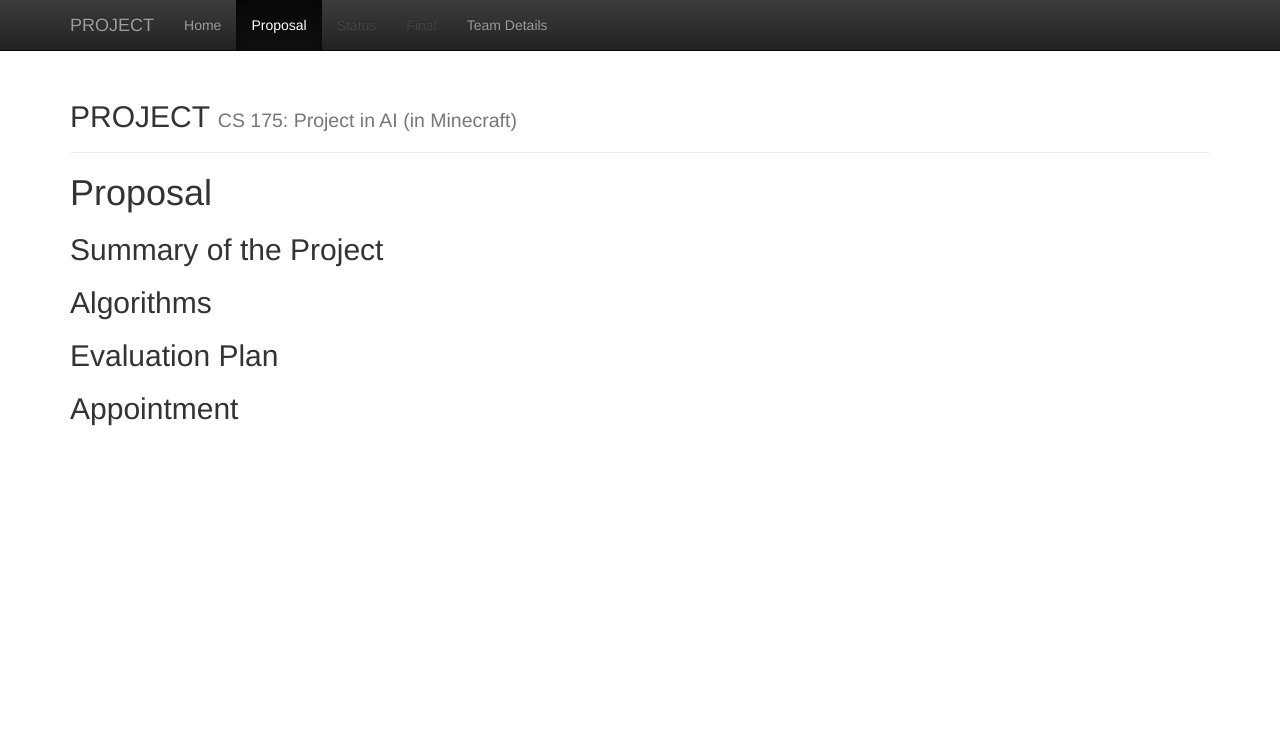
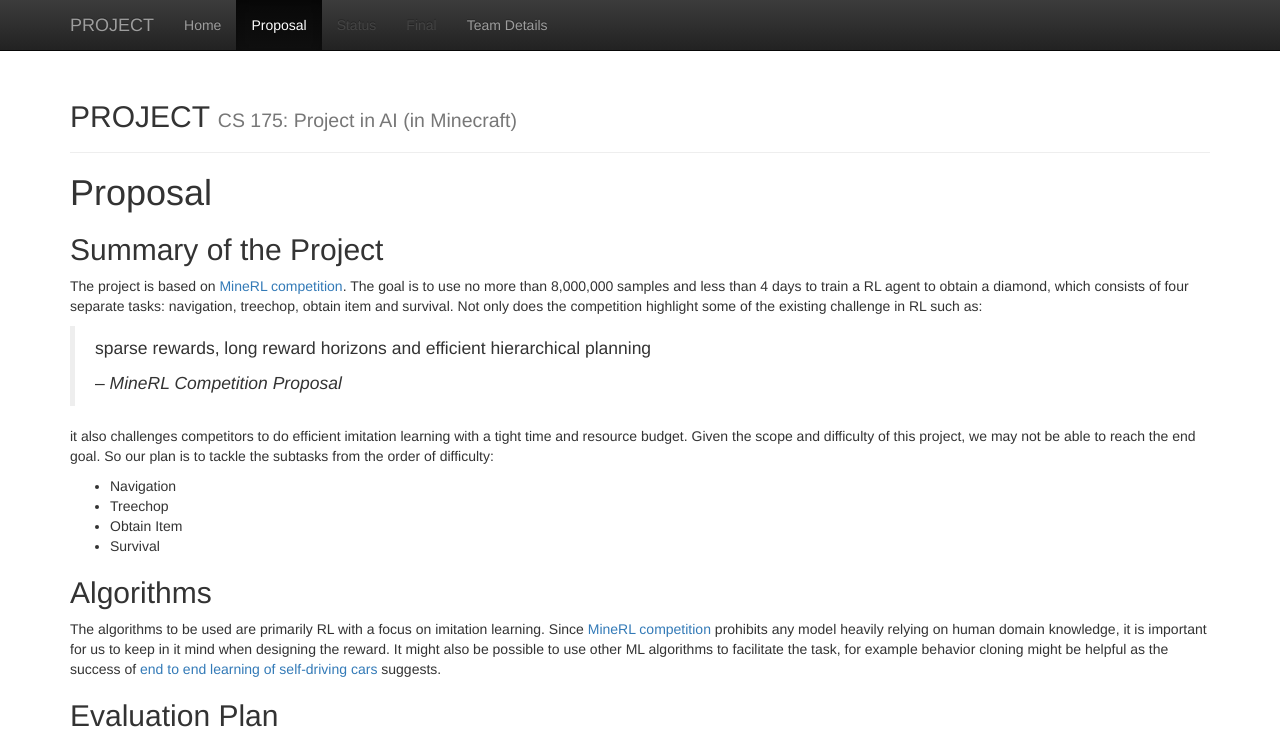
Before and after one commit to TDHTTTT/RM, a Jekyll site: the page built from docs/proposal.md, in a window 1280 px wide and 1225 px high. Shown: the top 744 px of the window. Built offline with Jekyll 4.4.1, drawn with Linux system fonts in a browser that asks for light colours; some of the changed text lies outside the part shown.

Commit message:
proposal added

```diff
--- a/docs/proposal.md
+++ b/docs/proposal.md
@@ -6,9 +6,32 @@ title: Proposal
 # Proposal
 
 ## Summary of the Project
+The project is based on [MineRL competition][1]. The goal is to use no more than 8,000,000 samples and less than 4 days to train a RL agent to obtain a diamond, which consists of four separate tasks: navigation, treechop, obtain item and survival. Not only does the competition highlight some of the existing challenge in RL such as:
+> sparse rewards, long reward horizons and efficient hierarchical planning
+>
+> -- <cite>MineRL Competition Proposal</cite>
+
+it also challenges competitors to do efficient imitation learning with a tight time and resource budget. Given the scope and difficulty of this project, we may not be able to reach the end goal. So our plan is to tackle the subtasks from the order of difficulty:
++ Navigation
++ Treechop
++ Obtain Item
++ Survival
+
 
 ## Algorithms
+The algorithms to be used are primarily RL with a focus on imitation learning. Since [MineRL competition][1] prohibits any model heavily relying on human domain knowledge, it is important for us to keep in it mind when designing the reward. It might also be possible to use other ML algorithms to facilitate the task, for example behavior cloning might be helpful as the success of [end to end learning of self-driving cars][3] suggests.
 
 ## Evaluation Plan
+The [MineRL competition][1] provides a metric for evaluation:
+
+![metric][2]
+
+Since we might not be able to reach the final task or even may subtasks, we could also use the time it takes for us to reach a certain goal as a metric.
+
 
 ## Appointment
+
+
+[1]: http://minerl.io/competition/
+[2]: https://www.ics.uci.edu/~daohangt/metric.png
+[3]: https://arxiv.org/pdf/1604.07316.pdf
```
